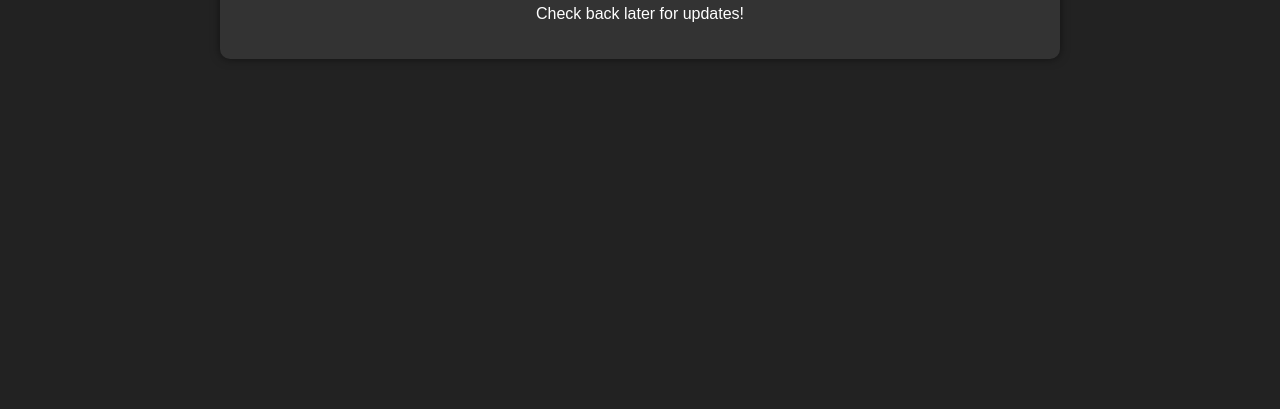
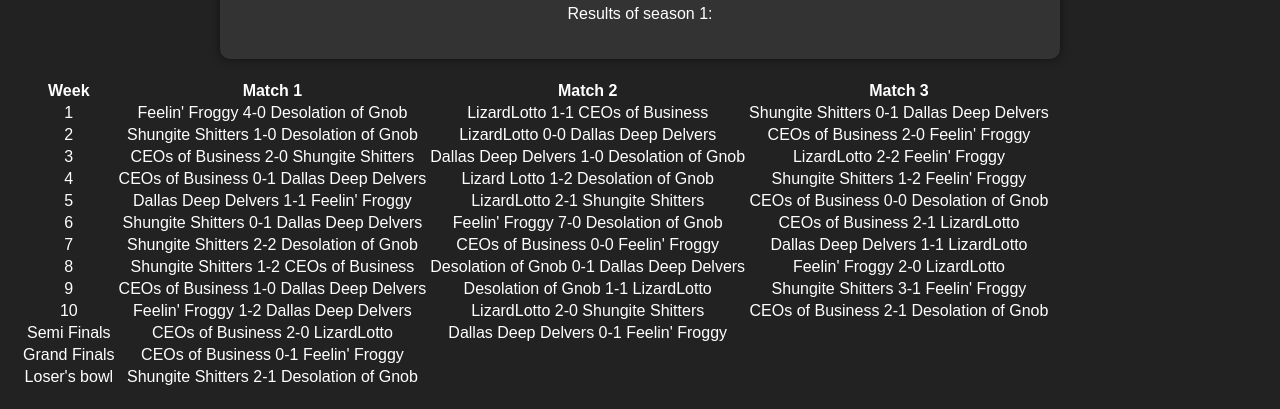
Before and after one commit to baocnnn/bacon-blood-bowl, a plain HTML site: page matches.html in a window 1280 px wide. Shown: the part 816-1225 px from the top of the page. Before the commit the page ends 915 px from the top, so only its background shows below. Drawn offline with Linux system fonts and the light colour scheme.

Commit message:
Matches + index update

```diff
--- a/matches.html
+++ b/matches.html
@@ -22,13 +22,94 @@
 
     <main>
         <section>
-            <h2>Coming Soon</h2>
-            <p>Check back later for updates!</p>
+            <h2>Match results</h2>
+            <p>Results of season 1:</p>
         </section>
+        <table>
+            <tr>
+                <th>Week</th>
+                <th>Match 1</th>
+                <th>Match 2</th>
+                <th>Match 3</th>
+            </tr>
+            <tr>
+                <td>1</td>
+                <td>Feelin' Froggy 4-0 Desolation of Gnob</td>
+                <td>LizardLotto 1-1 CEOs of Business</td>
+                <td>Shungite Shitters 0-1 Dallas Deep Delvers</td>
+            </tr>
+            <tr>
+                <td>2</td>
+                <td>Shungite Shitters 1-0 Desolation of Gnob</td>
+                <td>LizardLotto 0-0 Dallas Deep Delvers</td>
+                <td>CEOs of Business 2-0 Feelin' Froggy</td>
+            </tr>
+            <tr>
+                <td>3</td>
+                <td>CEOs of Business 2-0 Shungite Shitters</td>
+                <td>Dallas Deep Delvers 1-0 Desolation of Gnob</td>
+                <td>LizardLotto 2-2 Feelin' Froggy</td>
+            </tr>
+            <tr>
+                <td>4</td>
+                <td>CEOs of Business 0-1 Dallas Deep Delvers</td>
+                <td>Lizard Lotto 1-2 Desolation of Gnob</td>
+                <td>Shungite Shitters 1-2 Feelin' Froggy</td>
+            </tr>
+            <tr>
+                <td>5</td>
+                <td>Dallas Deep Delvers 1-1 Feelin' Froggy</td>
+                <td>LizardLotto 2-1 Shungite Shitters</td>
+                <td>CEOs of Business 0-0 Desolation of Gnob</td>
+            </tr>
+            <tr>
+                <td>6</td>
+                <td>Shungite Shitters 0-1 Dallas Deep Delvers</td>
+                <td>Feelin' Froggy 7-0 Desolation of Gnob</td>
+                <td>CEOs of Business 2-1 LizardLotto</td>
+            </tr>
+            <tr>
+                <td>7</td>
+                <td>Shungite Shitters 2-2 Desolation of Gnob</td>
+                <td>CEOs of Business 0-0 Feelin' Froggy</td>
+                <td>Dallas Deep Delvers 1-1 LizardLotto</td>
+            </tr>
+            <tr>
+                <td>8</td>
+                <td>Shungite Shitters 1-2 CEOs of Business</td>
+                <td>Desolation of Gnob 0-1 Dallas Deep Delvers</td>
+                <td>Feelin' Froggy 2-0 LizardLotto</td>
+            </tr>
+            <tr>
+                <td>9</td>
+                <td>CEOs of Business 1-0 Dallas Deep Delvers</td>
+                <td>Desolation of Gnob 1-1 LizardLotto</td>
+                <td>Shungite Shitters 3-1 Feelin' Froggy</td>
+            </tr>
+            <tr>
+                <td>10</td>
+                <td>Feelin' Froggy 1-2 Dallas Deep Delvers</td>
+                <td>LizardLotto 2-0 Shungite Shitters</td>
+                <td>CEOs of Business 2-1 Desolation of Gnob</td>
+            </tr>
+            <tr>
+                <td>Semi Finals</td>
+                <td>CEOs of Business 2-0 LizardLotto</td>
+                <td>Dallas Deep Delvers 0-1 Feelin' Froggy</td>
+            </tr>
+            <tr>
+                <td>Grand Finals</td>
+                <td>CEOs of Business 0-1 Feelin' Froggy</td>
+            </tr>
+            <tr>
+                <td>Loser's bowl</td>
+                <td>Shungite Shitters 2-1 Desolation of Gnob</td>
+            </tr>
+        </table>
     </main>
 
     <footer>
-        <p>&copy; 2025 Blood Bowl 2 League | <a href="#">Discord</a></p>
+        <p>&copy; 2025 Blood Bowl 2 League | <a href="https://youtu.be/PLOPygVcaVE?si=qNfkdcTBECLKJVh5" target="_blank">BREAKING: Bark Bashum's POV all season</a></p>
     </footer>
 </body>
 </html>
```
Also changed, not shown: index.html (+1 -2 lines).
